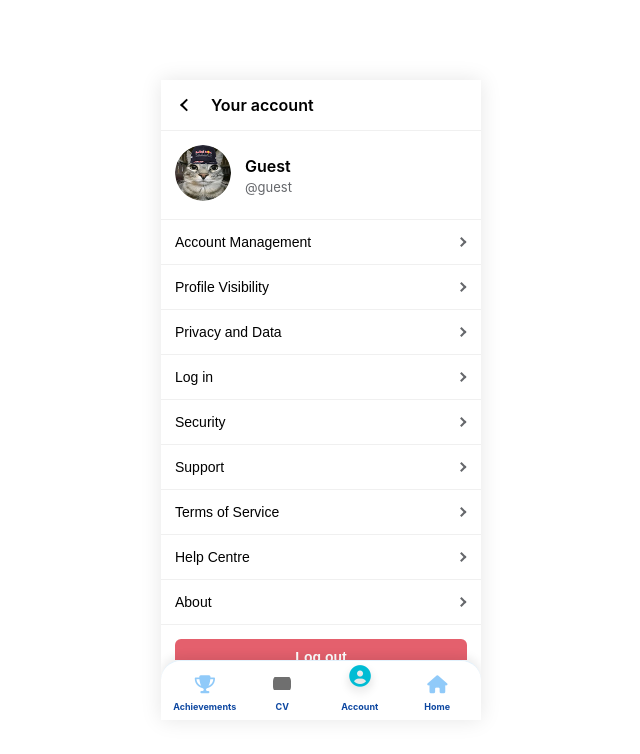
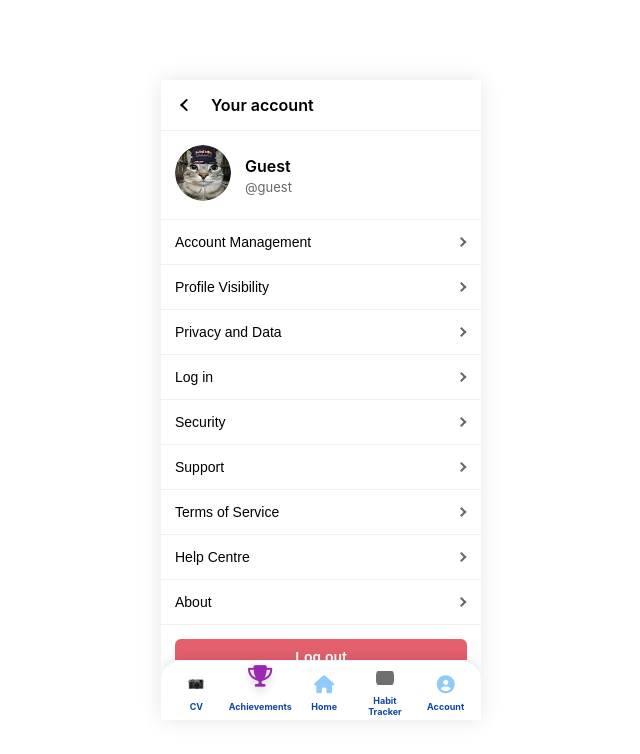
Before and after one commit to BaharFatima/mindflex-brain-gym, a website: page profile.html in a window 1280 px wide. Shown: the whole page, without its empty margins (319-959 px from the left). Drawn offline with Linux system fonts and the light colour scheme; grey boxes are pictures that could not be loaded.

Commit message:
Update profile.html

```diff
--- a/profile.html
+++ b/profile.html
@@ -750,36 +750,41 @@
       </div>
     </div>
 
-    <!-- ===== Bottom Nav Bar (Account selected) ===== -->
+     <!-- ========== STANDARD NAV BAR - CONSISTENT ACROSS ALL PAGES ========== -->
     <nav class="bottom-nav">
-      <a href="achievements.html" class="nav-item" data-category="achievements">
-        <div class="nav-icon"><i class="fas fa-trophy"></i></div>
-        <div class="nav-label">Achievements</div>
-      </a>
-
         <a href="cv.html" class="nav-item" data-category="cv">
             <div class="nav-icon">
-          <img
-            src="https://z-cdn-media.chatglm.cn/files/a1979dda-a3e4-4b38-b0cf-00e4ad455277_pasted_image_1762936027415.png?auth_key=1862936037-6cc8a5a356484e1cb70a8f599e1f2ce8-0-496c548f3f7ef2ea6a808a3cc812dc2c"
-            alt="cv"
-            onerror="this.style.display='none'; this.nextElementSibling.style.display='flex';"
-          >
-          <div class="fallback-icon" style="display:none;"><i class="fas fa-check"></i></div>
+                <img src="cv.png" alt="CV" onerror="this.style.display='none'; this.nextElementSibling.style.display='flex';">
+                <div class="fallback-icon" style="display: none;">
+                    <i class="fas fa-file-alt"></i>
+                </div>
             </div>
             <div class="nav-label">CV</div>
         </a>
 
-      <a href="#" class="nav-item selected" data-category="user-account">
-        <div class="nav-icon"><i class="fas fa-user-circle"></i></div>
-        <div class="nav-label">Account</div>
+        <a href="#" class="nav-item selected" data-category="achievements">
+            <div class="nav-icon"><i class="fas fa-trophy" style="color: #9c27b0;"></i></div>
+            <div class="nav-label">Achievements</div>
         </a>
 
         <a href="main.html" class="nav-item" data-category="home">
             <div class="nav-icon"><i class="fas fa-home"></i></div>
             <div class="nav-label">Home</div>
         </a>
+
+        <a href="habittracker.html" class="nav-item" data-category="habit-tracker">
+            <div class="nav-icon">
+                <img src="https://z-cdn-media.chatglm.cn/files/a1979dda-a3e4-4b38-b0cf-00e4ad455277_pasted_image_1762936027415.png?auth_key=1862936037-6cc8a5a356484e1cb70a8f599e1f2ce8-0-496c548f3f7ef2ea6a808a3cc812dc2c" alt="Habit Tracker" onerror="this.style.display='none'; this.nextElementSibling.style.display='flex';">
+                <div class="fallback-icon" style="display: none;"><i class="fas fa-check"></i></div>
+            </div>
+            <div class="nav-label">Habit Tracker</div>
+        </a>
+
+        <a href="profile.html" class="nav-item" data-category="user-account">
+            <div class="nav-icon"><i class="fas fa-user-circle"></i></div>
+            <div class="nav-label">Account</div>
+        </a>
     </nav>
-
   </div>
 
   <script>
```
Lines whose indentation alone changed are shown as unchanged.
